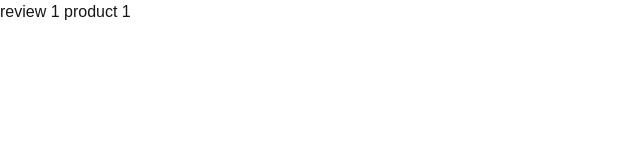
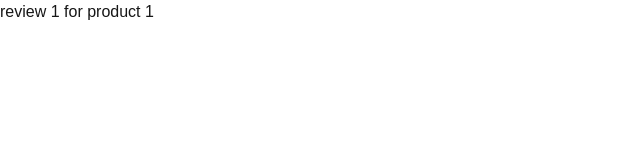
Before and after one commit to mdmusharruf13/nextjs-learning, a Next.js app in the folder nextjs-15_ce/: page /concepts/products/1/review/1 in a window 1280 px wide. Shown: the top 160 px of the page, without its empty margins (0-640 px from the left). Built offline with nearby package versions, Linux system fonts and the light colour scheme.

Commit message:
custom not-found file, calling NotFound() and folder specific not-found file

```diff
--- a/nextjs-15_ce/src/app/concepts/products/[productId]/review/[reviewId]/page.tsx
+++ b/nextjs-15_ce/src/app/concepts/products/[productId]/review/[reviewId]/page.tsx
@@ -1,11 +1,17 @@
+import { notFound } from "next/navigation";
+
 export default async function ReviewIdPage({params}: {
-    params: Promise<{ productId: string, reviewId: string }>
+    params: Promise<{ productId: number, reviewId: string }>
 }) {
     const {productId, reviewId} = await params;
 
+    if(productId > 100) {
+        notFound();
+    }
+
     return (
         <section>
-            <p>review {reviewId} product {productId}</p>
+            <p>review {reviewId} for product {productId}</p>
         </section>
     )
 }
--- /dev/null
+++ b/nextjs-15_ce/src/app/concepts/products/[productId]/review/not-found.tsx
@@ -0,0 +1,12 @@
+"use client";
+import { usePathname } from "next/navigation";
+
+export default function NotFound() {
+
+    const pathname = usePathname();
+    const productId = pathname.split("/").at(-3);
+
+    return <section>
+        <h2>review not found for product id {productId} </h2>
+    </section>
+}
--- a/nextjs-15_ce/src/app/concepts/products/[productId]/review/page.tsx
+++ b/nextjs-15_ce/src/app/concepts/products/[productId]/review/page.tsx
@@ -3,7 +3,7 @@
 import { use } from "react";
 
 export default function ReviewPage({params}: {
-    params: Promise<{productId: string}>
+    params: Promise<{productId: number}>
 }) {
 
     const {productId} = use(params);
--- /dev/null
+++ b/nextjs-15_ce/src/app/not-found.tsx
@@ -0,0 +1,8 @@
+export default function NotFoundPage() {
+    return (
+        <section>
+            <h2>Page Not Found</h2>
+            <p>Could not find requested resource</p>
+        </section>
+    )
+}
```
Also changed, not shown: 1 other file (tests, documents, lock files or other folders).
